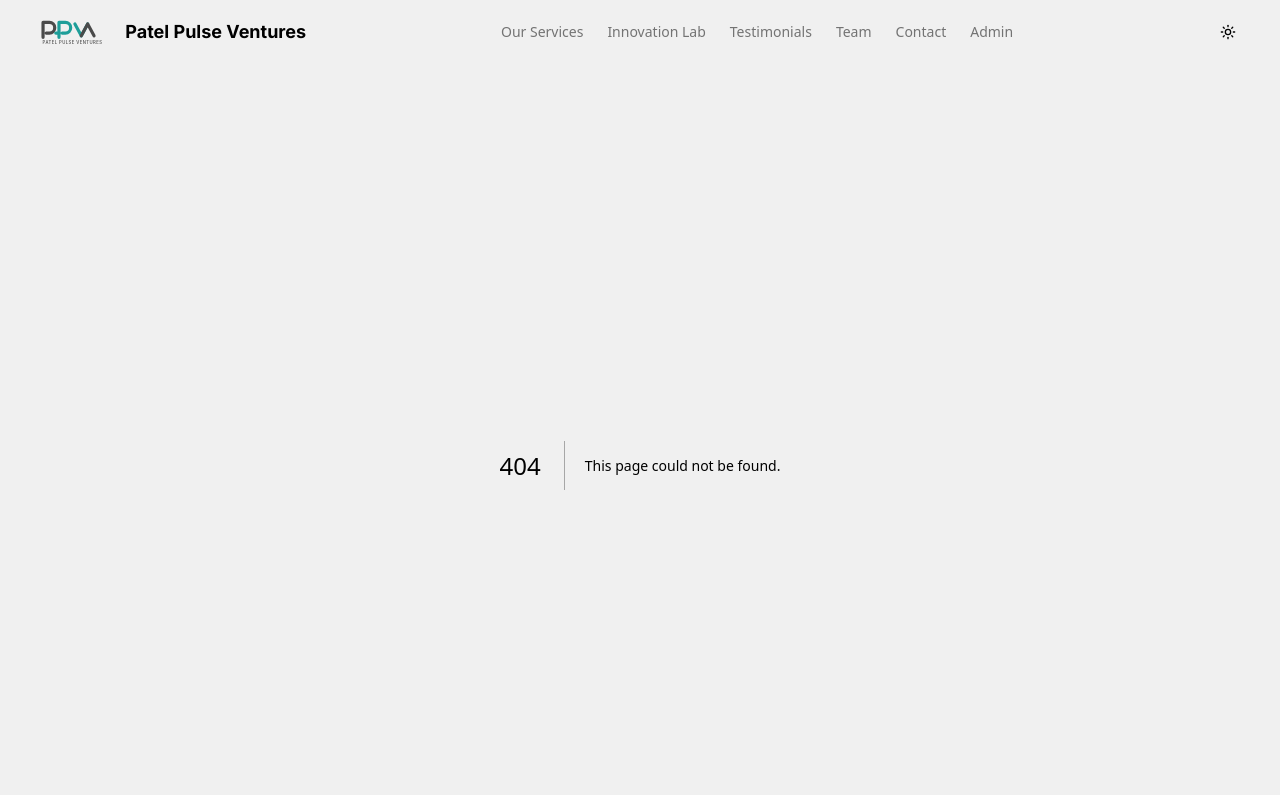
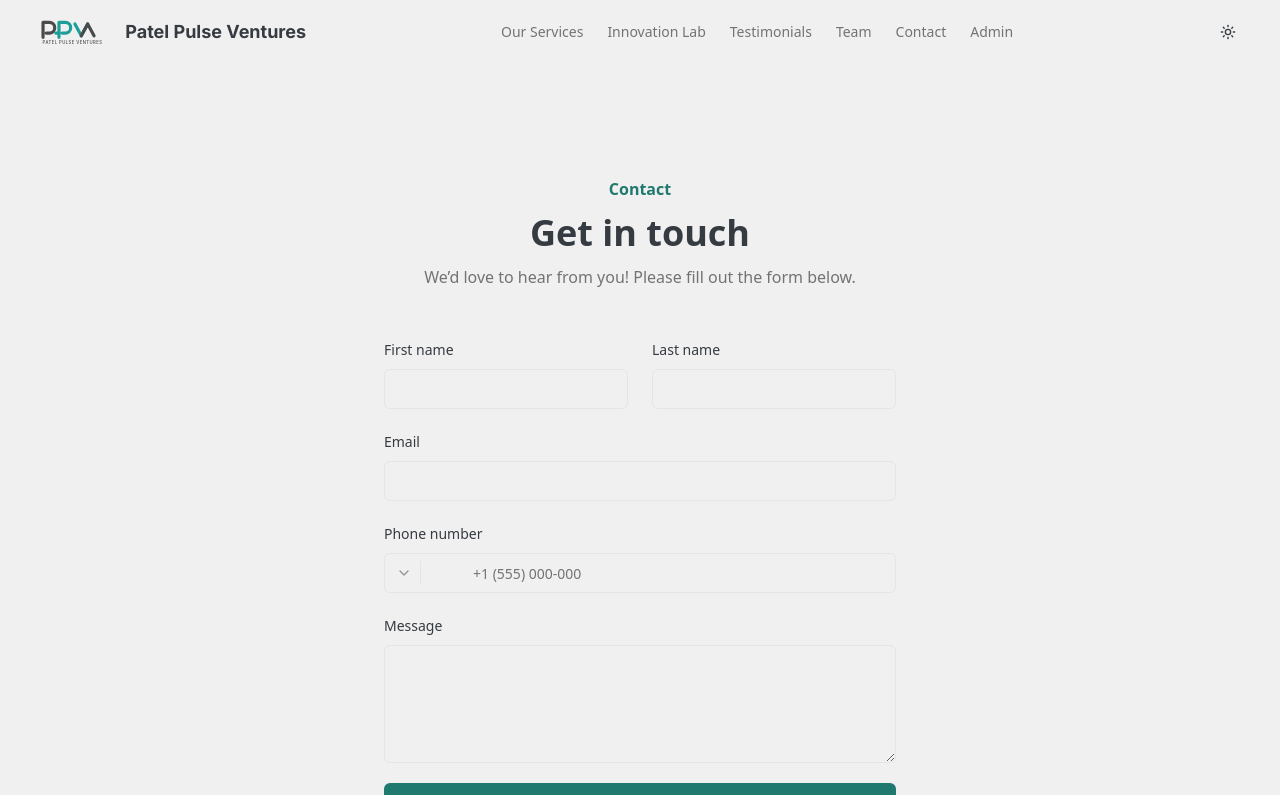
Before and after one commit to sengaryogesh394-ai/PatelPulseVenture, a Next.js app: page /contact in a window 1280 px wide. Before the commit this address had no page. Shown: the top 795 px of the page. Built offline with nearby package versions, Linux system fonts and the light colour scheme.

Commit message:
make  all the page different page like  when  we  clicck on services  it

```diff
--- /dev/null
+++ b/src/app/contact/page.tsx
@@ -0,0 +1,10 @@
+
+import ContactSection from '@/components/sections/contact-section';
+
+export default function ContactPage() {
+  return (
+    <>
+      <ContactSection />
+    </>
+  );
+}
--- /dev/null
+++ b/src/app/innovation/page.tsx
@@ -0,0 +1,10 @@
+
+import InnovationSection from '@/components/sections/innovation-section';
+
+export default function InnovationPage() {
+  return (
+    <>
+      <InnovationSection />
+    </>
+  );
+}
--- a/src/app/page.tsx
+++ b/src/app/page.tsx
@@ -25,12 +25,12 @@ export default function Home() {
   return (
     <>
       <HeroSection />
-      <ServicesSection services={services} />
+      <ServicesSection services={services.slice(0, 4)} />
       <ApplicationDevelopmentSection />
       <IntegrationHero />
       <InnovationSection />
       <TechStackSection />
-      <TestimonialSection testimonials={testimonials} />
+      <TestimonialSection testimonials={testimonials.slice(0, 3)} />
       <TeamSection
         title="Our commitment to integrity and innovation"
         description="A collective of scientists, investors, and innovators driven by a shared passion for technology."
--- /dev/null
+++ b/src/app/services/page.tsx
@@ -0,0 +1,11 @@
+
+import ServicesSection from '@/components/sections/services-section';
+import { services } from '@/lib/data';
+
+export default function ServicesPage() {
+  return (
+    <>
+      <ServicesSection services={services} />
+    </>
+  );
+}
--- /dev/null
+++ b/src/app/team/page.tsx
@@ -0,0 +1,24 @@
+
+import TeamSection from '@/components/sections/team-section';
+import { teamMembers } from '@/lib/data';
+import { PlaceHolderImages } from '@/lib/placeholder-images';
+
+export default function TeamPage() {
+  const animatedTeamMembers = teamMembers.map(member => {
+    const memberImage = PlaceHolderImages.find(p => p.id === member.imageId);
+    return {
+      name: member.name,
+      image: memberImage?.imageUrl || `https://placehold.co/200x200?text=${member.name.charAt(0)}`
+    }
+  });
+
+  return (
+    <>
+      <TeamSection
+        title="Our commitment to integrity and innovation"
+        description="A collective of scientists, investors, and innovators driven by a shared passion for technology."
+        members={animatedTeamMembers}
+      />
+    </>
+  );
+}
--- /dev/null
+++ b/src/app/testimonials/page.tsx
@@ -0,0 +1,11 @@
+
+import TestimonialSection from '@/components/sections/testimonial-section';
+import { testimonials } from '@/lib/data';
+
+export default function TestimonialsPage() {
+  return (
+    <>
+      <TestimonialSection testimonials={testimonials} />
+    </>
+  );
+}
--- a/src/components/layout/footer.tsx
+++ b/src/components/layout/footer.tsx
@@ -51,11 +51,11 @@ export default function Footer() {
           <div>
             <h3 className="mb-4 text-lg font-semibold">Quick Links</h3>
             <nav className="space-y-2 text-sm">
-                <li><Link href="#services" className="text-sm text-muted-foreground hover:text-primary">Services</Link></li>
-                <li><Link href="#innovation" className="text-sm text-muted-foreground hover:text-primary">Innovation</Link></li>
-                <li><Link href="#testimonials" className="text-sm text-muted-foreground hover:text-primary">Testimonials</Link></li>
-                <li><Link href="#team" className="text-sm text-muted-foreground hover:text-primary">Team</Link></li>
-                <li><Link href="#contact" className="text-sm text-muted-foreground hover:text-primary">Contact</Link></li>
+                <li><Link href="/services" className="text-sm text-muted-foreground hover:text-primary">Services</Link></li>
+                <li><Link href="/innovation" className="text-sm text-muted-foreground hover:text-primary">Innovation</Link></li>
+                <li><Link href="/testimonials" className="text-sm text-muted-foreground hover:text-primary">Testimonials</Link></li>
+                <li><Link href="/team" className="text-sm text-muted-foreground hover:text-primary">Team</Link></li>
+                <li><Link href="/contact" className="text-sm text-muted-foreground hover:text-primary">Contact</Link></li>
             </nav>
           </div>
           <div>
--- a/src/components/layout/header.tsx
+++ b/src/components/layout/header.tsx
@@ -12,11 +12,11 @@ import { ThemeToggle } from '@/components/theme-toggle';
 import { Logo } from '@/components/ui/logo';
 
 const navLinks = [
-  { href: '#services', label: 'Our Services' },
-  { href: '#innovation', label: 'Innovation Lab' },
-  { href: '#testimonials', label: 'Testimonials' },
-  { href: '#team', label: 'Team' },
-  { href: '#contact', label: 'Contact' },
+  { href: '/services', label: 'Our Services' },
+  { href: '/innovation', label: 'Innovation Lab' },
+  { href: '/testimonials', label: 'Testimonials' },
+  { href: '/team', label: 'Team' },
+  { href: '/contact', label: 'Contact' },
 ];
 
 export default function Header() {
--- a/src/components/sections/hero-section.tsx
+++ b/src/components/sections/hero-section.tsx
@@ -60,10 +60,10 @@ export default function HeroSection() {
         </motion.p>
         <motion.div className="mt-10 flex gap-4" variants={itemVariants}>
           <Button asChild size="lg" className="rounded-full">
-            <Link href="#services">Explore Our Work</Link>
+            <Link href="/services">Explore Our Work</Link>
           </Button>
           <Button asChild variant="secondary" size="lg" className="rounded-full">
-            <Link href="#contact">Get in Touch</Link>
+            <Link href="/contact">Get in Touch</Link>
           </Button>
         </motion.div>
       </motion.div>
```
